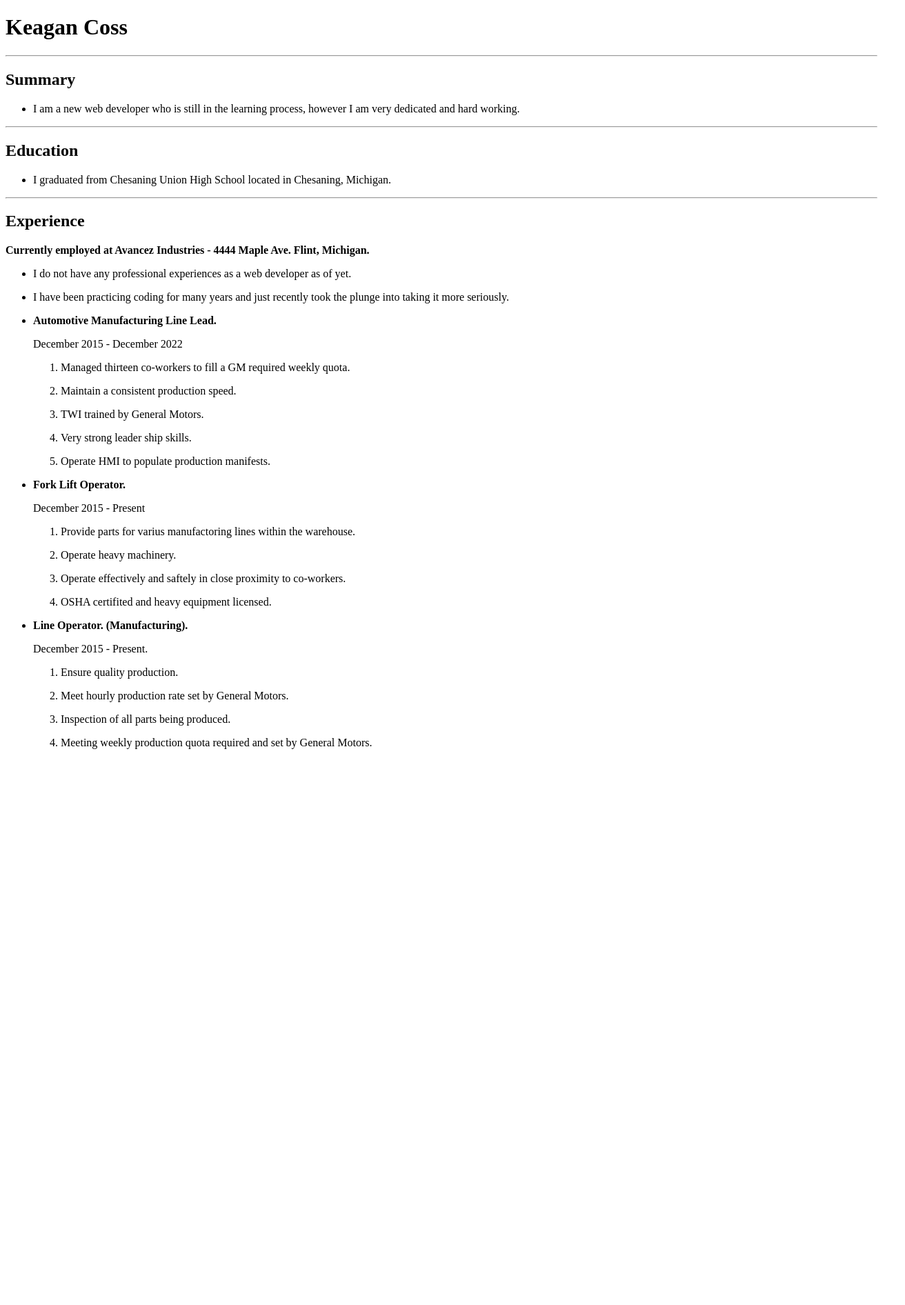
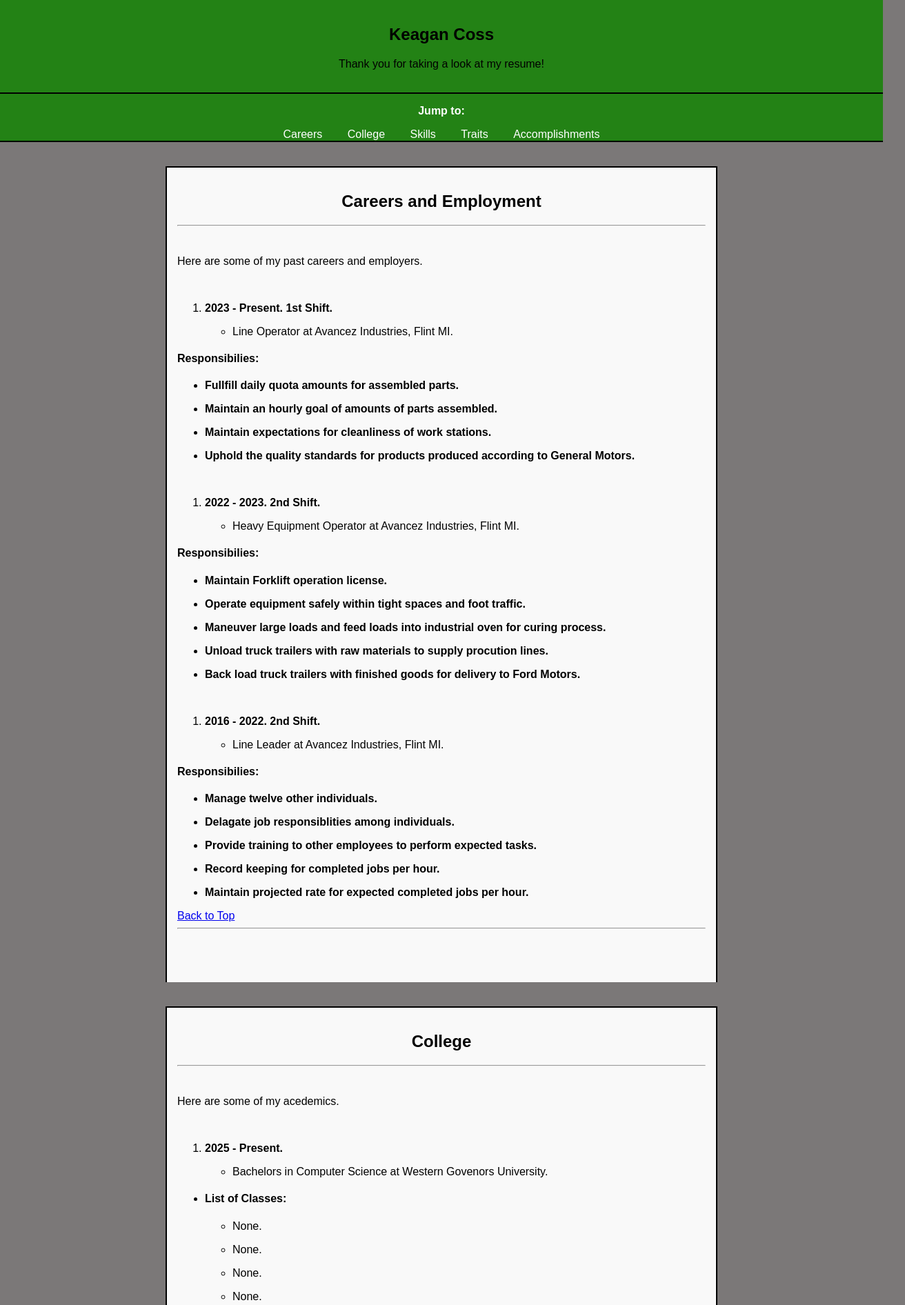
Before and after one commit to Rittzel/html-portfolio, a plain HTML site: page index.html in a window 1280 px wide. Shown: the top 1892 px of the page at 69% size, 1312 px wide, since content can reach past the window. Before the commit the page ends 1102 px from the top, so only its background shows below. Drawn offline with Linux system fonts and the light colour scheme.

Commit message:
Add files via upload

```diff
--- a/index.html
+++ b/index.html
@@ -1,57 +1,291 @@
 <!DOCTYPE html>
 <html lang="en">
+	<!--Beginning of boilerplate.-->
 	<head>
-    <meta charset="UTF-8">
-    <meta name="viewport" content="width=device-width, initial-scale=1.0">
-    <title>Resume</title>
+		<link rel="stylesheet" href="styles.css" />
+		<meta charset="UTF-8" />
+		<meta name="viewport" content="width=device-width, initial-scale=1.0" /> <!--Used for dynamic sizing regardless of device settings.-->
+		<title>My Resume</title>
 	</head>
+	<!--Beginning of main content.-->
 	<body>
+		<section id="top">
+			<header>
 				<h1>Keagan Coss</h1>
-    <hr />
-    <h2>Summary</h2>
+				<p>Thank you for taking a look at my resume!</p>
+			</header>
+		</section>
+		<!--Beginning of navigation bar (used for jumping around within same page).-->
+			<nav>
+				<p><b>Jump to:</p></b>
+				<a href="#Careers">Careers</a> <!--"#" prevents links from opening a new window and allows for jumping within same webpage.-->
+				<a href="#College">College</a>
+				<a href="#Skills">Skills</a>
+                <a href="#Traits">Traits</a>
+				<a href="#Accomplishments">Accomplishments</a>
+			</nav>
+			<!--Main starting.-->
+		<main>
+			<!--Beginning of Careers.-->
+			<section id="Careers"> <!--id for page jumping.-->
+                <article>
+				<h2>Careers and Employment</h2>
+				<hr>
+				<br>
+				<p>Here are some of my past careers and employers.</p>
+				<br>
+                <ol>
+                    <li>
+                        <b>2023 - Present. 1st Shift.</b>
+					</li>
 					<ul>
 						<li>
-            <p>I am a new web developer who is still in the learning process, however I am very dedicated and hard working.</p>
+							<p>Line Operator at Avancez Industries, Flint MI.</p>
 						</li>
 					</ul>
-    <hr />
-    <h2>Education</h2>
+                </ol>
+				<h4>Responsibilies:</h4>
 				<ul>
 					<li>
-            <p>I graduated from Chesaning Union High School located in Chesaning, Michigan.</p>
+						<p><b>Fullfill daily quota amounts for assembled parts.</b></p>
+					</li>
+					<li>
+						<p><b>Maintain an hourly goal of amounts of parts assembled.</b></p>
+					</li>
+					<li>
+						<p><b>Maintain expectations for cleanliness of work stations.</b></p>
+					</li>
+					<li>
+						<p><b>Uphold the quality standards for products produced according to General Motors.</b></p>
 					</li>
 				</ul>
-    <hr />
-    <h2>Experience</h2>
-    <p><b>Currently employed at Avancez Industries - 4444 Maple Ave. Flint, Michigan.</b></p>
+				<br>
+				<ol>
+					<li>
+						<b>2022 - 2023. 2nd Shift.</b>
+					</li>
 					<ul>
-        <li><p>I do not have any professional experiences as a web developer as of yet.</p></li>
-        <li><p>I have been practicing coding for many years and just recently took the plunge into taking it more seriously.</p></li>
-        <li><p><b>Automotive Manufacturing Line Lead.</b></p></li>
-        <p>December 2015 - December 2022</p>
+						<li>
+							<p>Heavy Equipment Operator at Avancez Industries, Flint MI.</p>
+						</li>
+					</ul>
+				</ol>
+				<h4>Responsibilies:</h4>
+				<ul>
+					<li>
+						<p><b>Maintain Forklift operation license.</b></p>
+					</li>
+					<li>
+						<p><b>Operate equipment safely within tight spaces and foot traffic.</b></p>
+					</li>
+					<li>
+						<p><b>Maneuver large loads and feed loads into industrial oven for curing process.</b></p>
+					</li>
+					<li>
+						<p><b>Unload truck trailers with raw materials to supply procution lines.</b></p>
+					</li>
+					<li>
+						<p><b>Back load truck trailers with finished goods for delivery to Ford Motors.</b></p>
+					</li>
+				</ul>
+				<br>
 				<ol>
-            <li><p>Managed thirteen co-workers to fill a GM required weekly quota.</p></li>
-            <li><p>Maintain a consistent production speed.</p></li>
-            <li><p>TWI trained by General Motors.</p></li>
-            <li><p>Very strong leader ship skills.</p></li>
-            <li><p>Operate HMI to populate production manifests.</p></li>
+					<li>
+						<b>2016 - 2022. 2nd Shift.</b>
+					</li>
+					<ul>
+						<li>
+							<p>Line Leader at Avancez Industries, Flint MI.</p>
+						</li>
+					</ul>
 				</ol>
-        <li><p><b>Fork Lift Operator.</b></p></li>
-        <p>December 2015 - Present</p>
+				<h4>Responsibilies:</h4>
+				<ul>
+					<li>
+						<p><b>Manage twelve other individuals.</b></p>
+					</li>
+					<li>
+						<p><b>Delagate job responsiblities among individuals.</b></p>
+					</li>
+					<li>
+						<p><b>Provide training to other employees to perform expected tasks.</b></p>
+					</li>
+					<li>
+						<p><b>Record keeping for completed jobs per hour.</b></p>
+					</li>
+					<li>
+						<p><b>Maintain projected rate for expected completed jobs per hour.</b></p>
+					</li>
+				</ul>
+				<a href="#top">Back to Top</a>
+				<hr>
+				<br><br><br>
+				</article>
+			</section>
+			<!--Beginning of College.-->
+			<section id="College"> <!--id for page jumping-->
+		<article>
+			<h2>College</h2>
+			<hr>
+			<br>
+			<p>Here are some of my acedemics.</p>
+			<br>
 			<ol>
-            <li><p>Provide parts for varius manufactoring lines within the warehouse.</p></li>
-            <li><p>Operate heavy machinery.</p></li>
-            <li><p>Operate effectively and saftely in close proximity to co-workers.</p></li>
-            <li><p>OSHA certifited and heavy equipment licensed.</p></li>
+				<li>
+					<p><b>2025 - Present.</b></p>
+				</li>
+				<ul>
+					<li>
+						<p>Bachelors in Computer Science at Western Govenors University.</p>
+					</li>
+				</ul>
 			</ol>
-        <li><p><b>Line Operator. (Manufacturing).</b></p></li>
-        <p>December 2015 - Present.</p>
+			<ul>
+				<li>
+					<h4>List of Classes:</h4>
+					<ul>
+						<li>
+							<p>None.</p>
+						</li>
+						<li>
+							<p>None.</p>
+						</li>
+						<li>
+							<p>None.</p>
+						</li>
+						<li>
+							<p>None.</p>
+						</li>
+						<li>
+							<p>None.</p>
+						</li>
+					</ul>
+				</li>
+			</ul>
+			<br>
+			<a href="#top">Back to Top</a> <!--Internal link for returning back to top of the page.-->
+			<hr>
+			<br><br><br>
+		</article>
+			</section>
+			<!--Beginning of Skills.-->
+			<section id="Skills"> <!--id for page jumping.-->
+			<article>
+				<h2>Skills</h2>
+				<hr>
+				<br>
+				<p>Here is a list of the skills and talents.</p>
+				<br>
+				<ul>
+					<li>
+						<p>Working well with others.</p>
+					</li>
+					<li>
+						<p>Working within deadlines.</p>
+					</li>
+					<li>
+						<p>Keeping notes/records.</p>
+					</li>
+					<li>
+						<p>Doing work quickly but safely.</p>
+					</li>
+					<li>
+						<p>Very high attention to detail.</p>
+					</li>
+				</ul>
+				<a href="#top">Back to Top</a> <!--Interal link for returning back to top of page.-->
+				<hr>
+				<br><br><br>
+			</article>
+			</section>
+			<!--Beginning of Traits.-->
+			<section id="Traits"> <!--id for page jumping.-->
+				<article>
+					<h2>Traits</h2>
+					<hr>
+					<br>
+					<p>Here is a list of my personal traits.</p>
+					<br>
+					<ul>
+						<li>
+							<p>Works well under pressure.</p>
+						</li>
+						<li>
+							<p>Good with time restraints.</p>
+						</li>
+						<li>
+							<p>Easily find solutions to problems.</p>
+						</li>
+						<li>
+							<p>Willing to reach out to others for help.</p>
+						</li>
+						<li>
+							<p>Willing to help others who need it.</p>
+						</li>
+					</ul>
+					<a href="#top">Back to Top</a> <!--Interal link for returning back to top of page.-->
+					<hr>
+					<br><br><br>
+				</article>
+			</section>
+			<!--Beginning of Accomplishments.-->
+			<section id="Accomplishments"> <!--id for page jumping.-->
+				<article>
+					<h2>Accomplishments</h2>
+					<hr>
+					<br>
+					<p>Here is a list of my personal accomplishments!</p>
+					<br>
 					<ol>
-            <li><p>Ensure quality production.</p></li>
-            <li><p>Meet hourly production rate set by General Motors.</p></li>
-            <li><p>Inspection of all parts being produced.</p></li>
-            <li><p>Meeting weekly production quota required and set by General Motors.</p></li>
+						<li>
+							<p>High School Diploma.</p>
+						</li>
+						<li>
+							<p>Bachelors degree in CS</p>
+						</li>
+						<li>
+							<p>GM TWI certified training.</p>
+						</li>
+						<li>
+							<p>HTML: 5 Certification.</p>
+						</li>
+						<li>
+							<p>CSS Certification.</p>
+						</li>
+						<li>
+							<p>JavaScript Certification.</p>
+						</li>
+						<li>
+							<p>Python Certification.</p>
+						</li>
 						</ol>
+						<ul>
+							<li>
+								<h4>Have experience with:</h4>
+							</li>
 						</ul>
+						<ol>
+						<li>
+							<p>Linux OS (Debian Based)</p>
+						</li>
+						<li>
+							<p>Microsoft Windows 11</p>
+						</li>
+						<li>
+							<p>Apple MacOS</p>
+						</li>
+						</ol>
+					<br>
+					<a href="#top">Back to Top</a> <!--Internal link for returning back to top of page.-->
+					<hr>
+					<br><br><br>
+				</article>
+			</section>
+			<br>
+		</main>
+		<!--Beginning of footer on bottom of page.-->
+		<footer>
+			<p>&copy; 2025 Keagan Coss Resume. All rights reserved.</p>
+		</footer>
 	</body>
 </html>
--- /dev/null
+++ b/styles.css
@@ -0,0 +1,58 @@
+/*Content within the body tage in webpage.*/
+body {
+	font-family: Arial, sans-serif; /*Style of the font on webpage.*/
+	margin: 0;
+	padding: 0;
+	background-color: #7b7878; /*Background colors.*/
+}
+/*Content inside header at the top of webpage.*/
+header {
+	background-color: #238215; /*Background colors.*/
+	color: #000000; /*Text color.*/
+	padding: 1em;
+	text-align: center; /*Text alignment within webpage.*/
+	border: 1px, #000000; /*Border size and color.*/
+}
+/*Stylization of the navigation bar at the top of webpage.*/
+nav {
+	text-align: center; /*Text alignment.*/
+	color: #ffffff; /*Text color*/
+	border-bottom: #000000 solid 2px; /*Border of the navigation bar (bottom only)*/
+	border-top: #000000 solid 2px; /*Border of the navigation bar (top only)*/
+	background-color: #238215; /*Background color.*/
+}
+nav a {
+	text-decoration: none;
+	color: #ffffff; /*Text color.*/
+	margin: 1em; /*Spacing.*/
+}
+/*Main content of webpage.*/
+main {
+	max-width: 800px; /*Maximum width of main content.*/
+	margin: 2em auto;
+	/*padding: 1em;*/ /*Internal spacing.*/
+	/*background-color: #525151;*/ /*Background color.*/
+	/*box-shadow: 0 2px 5px rgba(0, 0, 0, 0.1);*/ /*Shadow effect.*/
+}
+/*Footer appearing on bottom of webpage.*/
+footer {
+	text-align: center; /*Text alignment.*/
+	padding: 1em;
+	background-color: #238215; /*Background color.*/
+	color: #000000; /*Text color. */
+	bottom: 0;
+	width: 100%;
+	border-top: #000000 solid 2px; /*Border color, style and size.*/
+}
+article:last-of-type {
+	border-bottom: none; /* Remove divider after the last article */
+}
+article {
+	margin: 35px 0; /* Adds vertical spacing between articles */
+	padding: 15px; /* Creates internal spacing within articles */
+	background-color: #f9f9f9; /* Optional for better visibility */
+	border: 2px solid #000000; /* Optional border styling */
+}
+h2 {
+	text-align: center; /*Text alignment.*/
+}
```
Lines whose indentation alone changed are shown as unchanged.
